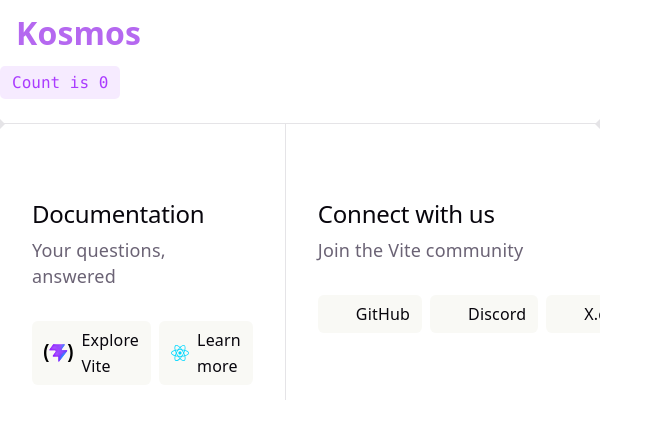
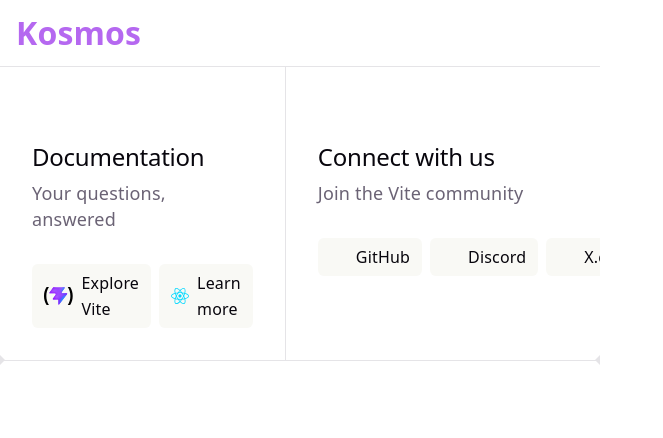
Before and after one commit to HisMonDon/Kosmos, a React (Vite) app: page / in a window 1280 px wide. Shown: the top 438 px of the page, without its empty margins (0-663 px from the left). Built offline with nearby package versions, Linux system fonts and the light colour scheme.

Commit message:
Added padding class

```diff
--- a/src/App.tsx
+++ b/src/App.tsx
@@ -4,7 +4,7 @@
 import './App.css'
 
 function App() {
-  const [count, setCount] = useState(0)
+  //const [count, setCount] = useState(0)
 
   return (
     <>
@@ -18,15 +18,8 @@
             </span>
           </div>
         </div>
-        <button
-          className="counter"
-          onClick={() => setCount((count) => count + 1)}
-        >
-          Count is {count}
-        </button>
       </section>
 
-      <div className="ticks"></div>
 
       <section id="next-steps">
         <div id="docs">
```
